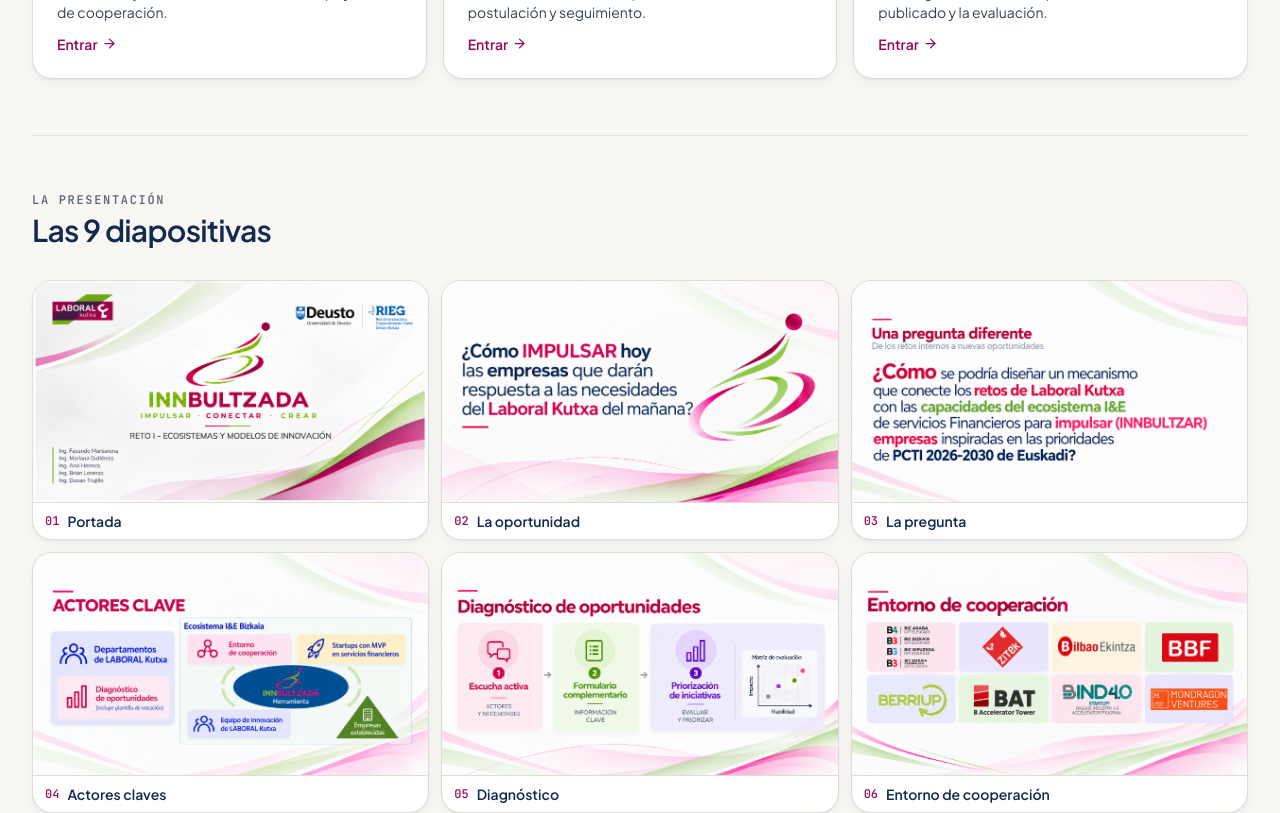
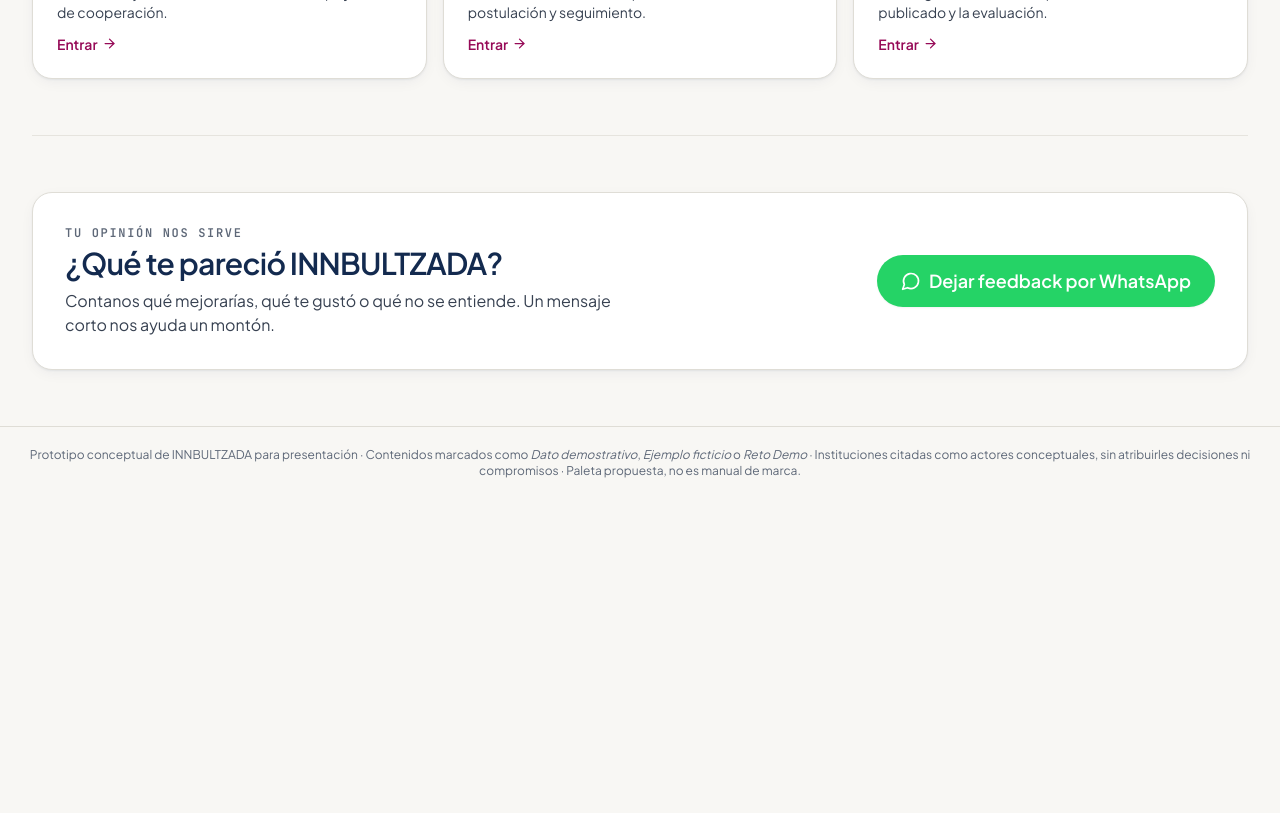
Before and after one commit to Facundo-Martiarena/Innbultzada, a React (Vite) app: page /seccion/1 in a window 1280 px wide. Shown: the part 1000-1813 px from the top of the page. After the commit the page ends 1499 px from the top, so only its background shows below. Built offline with nearby package versions, Linux system fonts and the light colour scheme.

Commit message:
feat: reemplazar grilla de diapositivas por CTA de feedback por WhatsApp

```diff
--- a/src/pages/Home.tsx
+++ b/src/pages/Home.tsx
@@ -1,8 +1,11 @@
-import { ArrowRight, Briefcase, Building2, FastForward, GraduationCap, Handshake, Microscope, PlayCircle, Rocket, Target, Umbrella, UserRound, UserRoundCheck, Waypoints } from 'lucide-react';
+import { ArrowRight, Briefcase, Building2, FastForward, GraduationCap, Handshake, MessageCircle, Microscope, PlayCircle, Rocket, Target, Umbrella, UserRound, UserRoundCheck, Waypoints } from 'lucide-react';
 import { useState } from 'react';
 import { useNavigate } from 'react-router-dom';
 import { BrandHero } from '../components/BrandLogo';
-import { SECTIONS } from '../data/sections';
+
+// Feedback por WhatsApp. Reemplazar WSP_NUMBER por el número real: código de país sin "+" ni espacios.
+const WSP_NUMBER = '34667023227'; // código de país sin "+" ni espacios
+const WSP_MSG = 'Hola, vi la presentación de INNBULTZADA y quiero dejar mi feedback: ';
 
 const ORBIT = [
   { label: 'Startups', Icon: Rocket },
@@ -100,23 +103,18 @@
         </div>
       </section>
 
-      {/* Lanzador: el pitch en 5 secciones */}
-      <section aria-labelledby="caps" className="border-t border-line/70 py-12 sm:py-14">
-        <div className="mb-6 sm:mb-8">
-          <p className="eyebrow">La presentación</p>
-          <h2 id="caps" className="mt-1 text-2xl font-semibold sm:text-3xl">Las 9 diapositivas</h2>
-        </div>
-        <div className="grid grid-cols-2 gap-3 sm:grid-cols-3">
-          {SECTIONS.map((s) => (
-            <button key={s.slug} type="button" onClick={() => nav(`/seccion/${s.slug}`)}
-              className="card overflow-hidden text-left transition hover:-translate-y-0.5 hover:border-navy-300 hover:shadow-lift">
-              <img src={`${import.meta.env.BASE_URL}brand/${s.cover}`} alt={s.title} className="aspect-video w-full border-b border-line object-cover" />
-              <span className="flex items-center gap-2 px-3 py-2">
-                <span className="font-mono text-xs text-magenta">{String(s.n).padStart(2, '0')}</span>
-                <span className="truncate text-sm font-semibold text-navy">{s.title}</span>
-              </span>
-            </button>
-          ))}
+      {/* Feedback por WhatsApp */}
+      <section aria-labelledby="feedback" className="border-t border-line/70 py-12 sm:py-14">
+        <div className="card flex flex-col items-start gap-5 p-8 sm:flex-row sm:items-center sm:justify-between">
+          <div>
+            <p className="eyebrow">Tu opinión nos sirve</p>
+            <h2 id="feedback" className="mt-1 text-2xl font-semibold sm:text-3xl">¿Qué te pareció INNBULTZADA?</h2>
+            <p className="mt-2 max-w-xl text-ink-soft">Contanos qué mejorarías, qué te gustó o qué no se entiende. Un mensaje corto nos ayuda un montón.</p>
+          </div>
+          <a href={`https://wa.me/${WSP_NUMBER}?text=${encodeURIComponent(WSP_MSG)}`} target="_blank" rel="noopener noreferrer"
+            className="btn min-h-[52px] shrink-0 gap-2 bg-[#25D366] px-6 text-lg text-white shadow-sm transition hover:bg-[#1da851] hover:shadow-lift">
+            <MessageCircle size={20} aria-hidden /> Dejar feedback por WhatsApp
+          </a>
         </div>
       </section>
     </>
```
